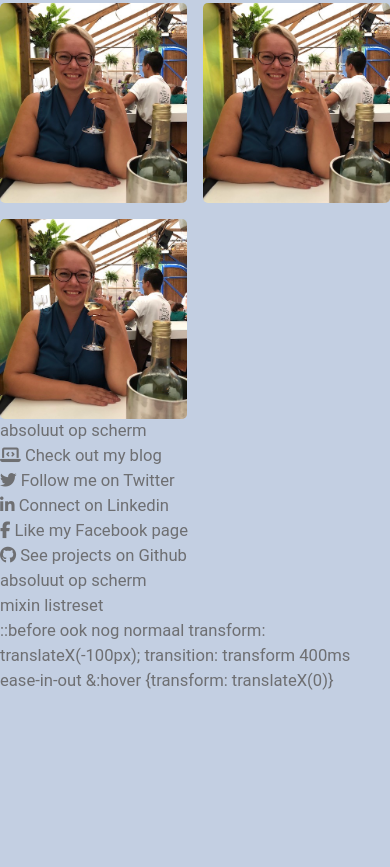
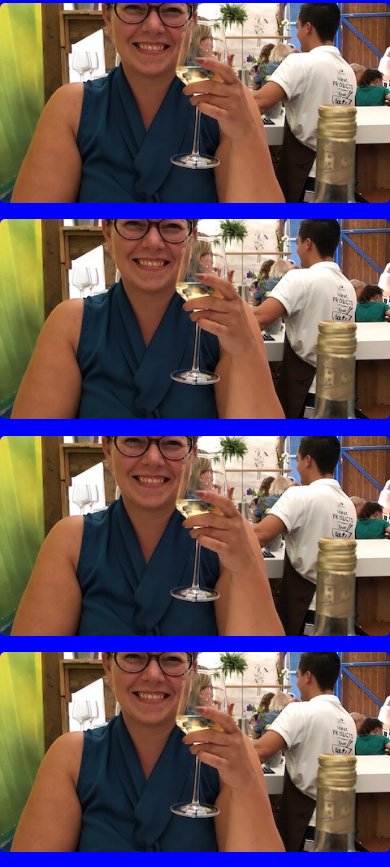
Before and after one commit to PJweb1976/Peggy-Hermans-Eindopdracht-Advanced-CSS, a plain HTML site: page index.html in a window 390 px wide. Shown: the part 1075-1942 px from the top of the page. Before the commit the page ends 1769 px from the top, so only its background shows below. Drawn offline with Linux system fonts and the light colour scheme.

Commit message:
MediaQueries added

```diff
--- a/css/_list.scss
+++ b/css/_list.scss
@@ -1,6 +1,7 @@
 @import "list/cards";
 @import "list/photos";
 @import "list/mediabuttons";
+@import "list/MediaQueries";
 
 .list {
     padding-left: 0;
--- /dev/null
+++ b/css/list/_MediaQueries.scss
@@ -0,0 +1,29 @@
+.list--photos {
+  @include list-reset;
+  background-color: yellow;
+  display: grid;
+  grid-template-columns: repeat(3, 1fr);
+  grid-template-rows: repeat(3, 1fr);
+  grid-column-gap: 1em;
+  grid-row-gap: 1em;
+}
+@media (max-width: 768px) {
+  .list--photos {
+    background-color: red;
+    display: grid;
+    grid-template-columns: repeat(2, 1fr);
+    grid-template-rows: repeat(2, 1fr);
+    grid-column-gap: 1em;
+    grid-row-gap: 1em;
+  }
+}
+@media (max-width: 500px) {
+  .list--photos {
+    background-color: blue;
+    display: grid;
+    grid-template-columns: repeat(1, 1fr);
+    grid-template-rows: repeat(1, 1fr);
+    grid-column-gap: 1em;
+    grid-row-gap: 1em;
+  }
+}
--- a/css/list/_photos.scss
+++ b/css/list/_photos.scss
@@ -1,8 +1,8 @@
 .list--photos {
   @include list-reset;
   display: grid;
-  grid-template-columns: repeat(auto-fill, minmax(9rem, 1fr));
-  grid-gap: 1em;
+  /*grid-template-columns: repeat(auto-fill, minmax(9rem, 1fr));
+  grid-gap: 1em;*/
 
   > * {
     flex: 1 1 15rem;
--- a/index.html
+++ b/index.html
@@ -126,89 +126,6 @@
                 <a href="#" class="facebook"><i class="fab fa-facebook-f"></i>Like my Facebook page</a>
                 <a href="#" class="github"><i class="fab fa-github"></i>See projects on Github</a>
             </div>
-
-
-
         </main>
-
-
-
-
-
-
-
-
-
-
-
-
-
-
-
-
-
-
-
-
-
-
-
-
-
-
-
-
-
-
-
-
-
-
-        <section> absoluut op scherm
-            <ul class="social--media-buttons">
-                    <li class="button">
-                        <div class="icon">
-                            <i class="fas fa-laptop-code"></i>
-                        <span> Check out my blog </span>
-                        </div>
-                    </li>
-                    <li class="button">
-                        <div class="icon">
-                            <i class="fab fa-twitter"></i>
-                        <span> Follow me on Twitter </span>
-                    </div>
-                </li>
-                    <li class="button">
-                        <div class="icon">
-                            <i class="fab fa-linkedin-in"></i>
-                        <span> Connect on Linkedin </span>
-                    </div>
-                </li>
-                    <li class="button">
-                        <div class="icon">
-                            <i class="fab fa-facebook-f"></i>
-                        <span> Like my Facebook page </span>
-                    </div>
-                </li>
-                    <li class="button">
-                        <div class="icon">
-                            <i class="fab fa-github"></i>
-                        <span> See projects on Github </span>
-                    </div>
-                </li>
-            </ul>
-        </section>
     </body>
 </html>
-
-<section> absoluut op scherm
-    <ul>
-        mixin listreset
-        <li>
-
-            ::before ook nog
-            normaal transform: translateX(-100px); transition: transform 400ms ease-in-out
-            &:hover {transform: translateX(0)}
-        </li>
-    </ul>
-</section>
```
Also changed, not shown: css/styles.css.
